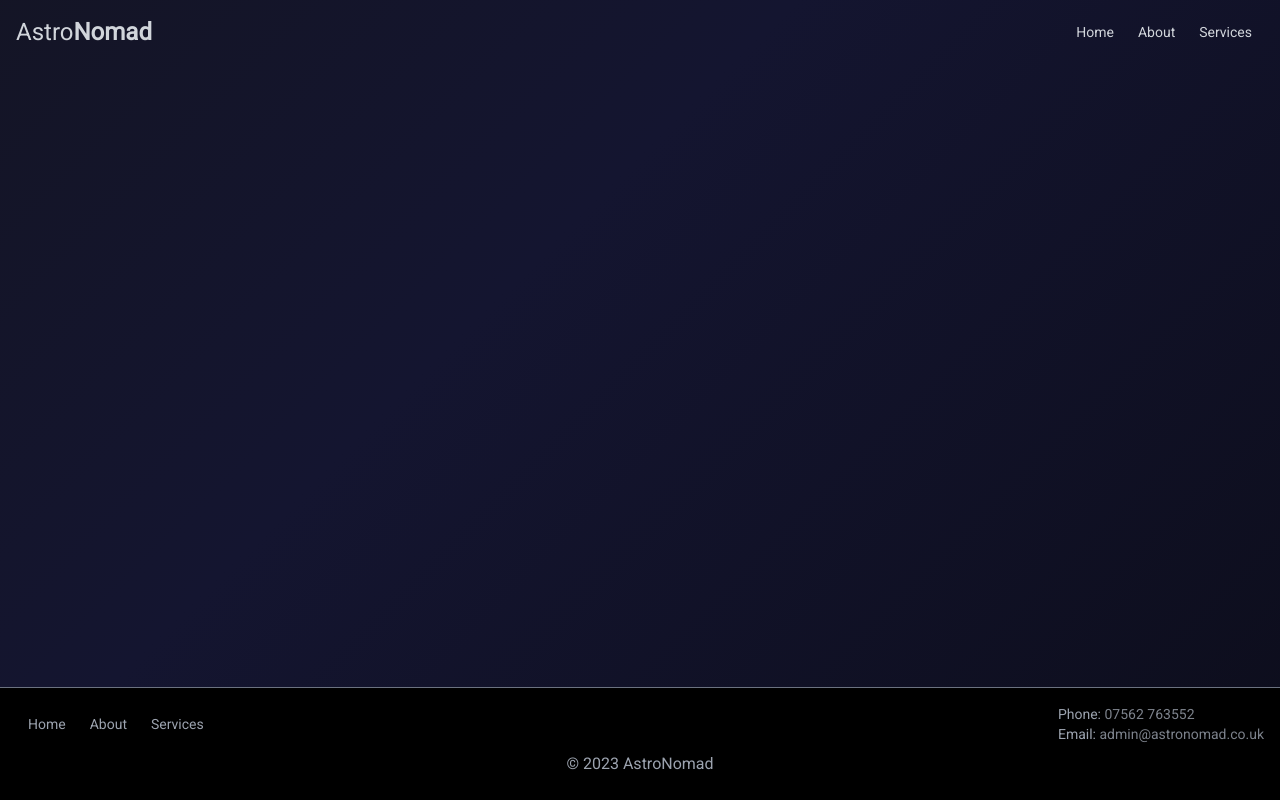
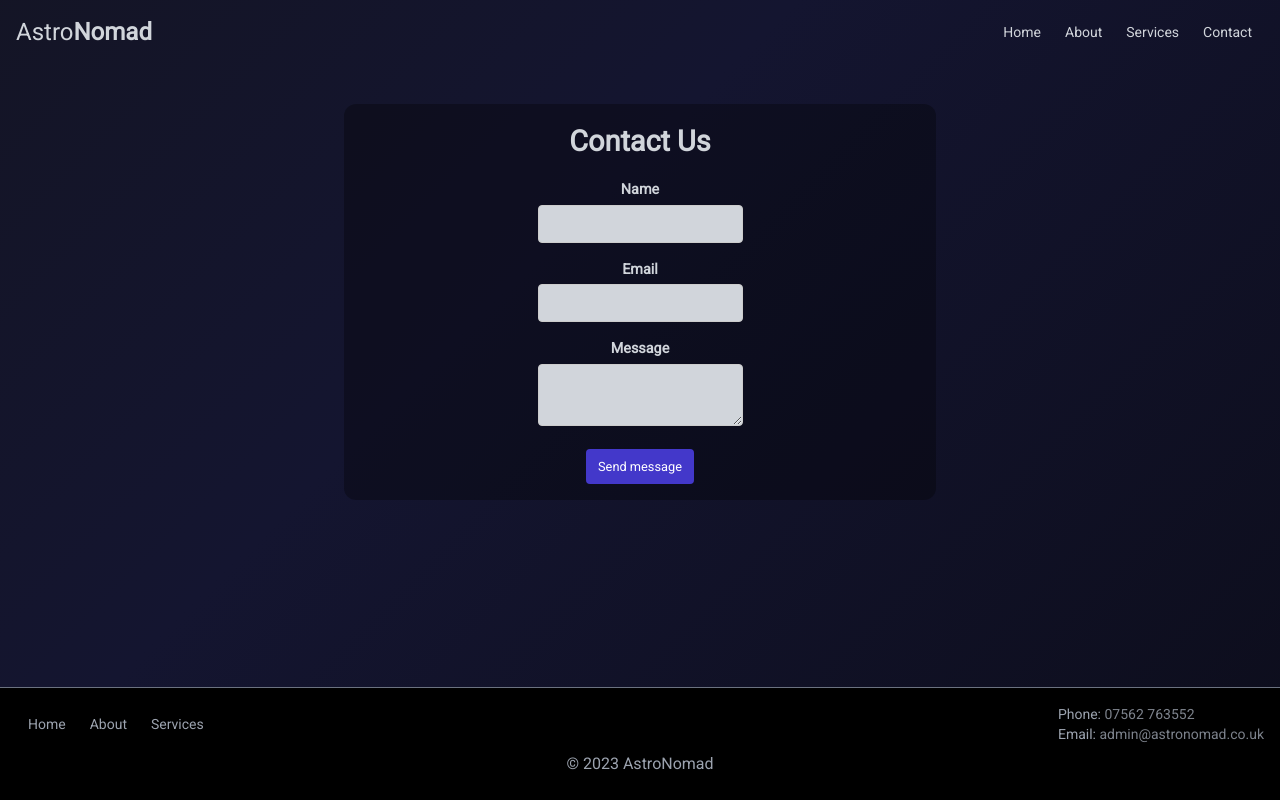
Before and after one commit to HMaxWilson/AstroNomad, a Vue app: page /contact in a window 1280 px wide. Built offline with nearby package versions, Linux system fonts and the light colour scheme.

Commit message:
contact page added

```diff
--- a/src/components/global/TheHeader.vue
+++ b/src/components/global/TheHeader.vue
@@ -12,6 +12,7 @@
             <li class="px-3 py-1 hover:font-bold"><a href="/">Home</a></li>
             <li class="px-3 py-1 hover:font-bold"><a href="/about">About</a></li>
             <li class="px-3 py-1 hover:font-bold"><a href="/services">Services</a></li>
+            <li class="px-3 py-1 hover:font-bold"><a href="/contact">Contact</a></li>
           </ul>
         </nav>
       </div>
--- /dev/null
+++ b/src/pages/Contact.vue
@@ -0,0 +1,58 @@
+<template>
+  <div class="p-4 bg-[#00000050] rounded-xl w-1/2 mx-auto">
+    <h1 class="text-gray-300">Contact Us</h1>
+    <form accept-charset="UTF-8" action="https://www.formbackend.com/f/b749cbfa9f170be9" method="POST">
+      <div class="form-fields">
+        <label for="name">Name</label>
+        <input class="bg-gray-300" type="text" id="name" name="name" required>
+      </div>
+
+      <div class="form-fields">
+        <label for="email">Email</label>
+        <input class="bg-gray-300" type="email" id="email" name="email" required>
+      </div>
+
+      <div class="form-fields">
+        <label for="message">Message</label>
+        <textarea class="bg-gray-300" id="message" name="message" required></textarea>
+      </div>
+
+      <button class="text-gray-300" type="submit">Send message</button>
+    </form>
+  </div>
+</template>
+
+<style scoped>
+h1 {
+  font-size: 1.8rem;
+  font-weight: bold;
+  margin-bottom: 1rem;
+}
+.form-fields {
+  margin-bottom: 1rem;
+}
+label {
+  display: block;
+  margin-bottom: 4px;
+  font-weight: bold;
+  font-size: 0.9rem;
+}
+input[type="text"], input[type="email"], textarea {
+  border: 1px solid #ccc;
+  font-size: 1rem;
+  padding: 6px 10px;
+  border-radius: 4px;
+}
+body { display: block }
+button[type="submit"] {
+  background-color: rgb(67 56 202);
+  color: white;
+  font-size: 0.8rem;
+  border: none;
+  border-radius: 4px;
+  padding: 8px 12px;
+  font-weight: 500;
+}
+</style>
+<script setup>
+</script>
--- a/src/router/index.js
+++ b/src/router/index.js
@@ -18,6 +18,11 @@ const router = createRouter({
       path: '/services',
       name: 'services',
       component: () => import('../pages/Services.vue')
+    },
+    {
+      path: '/contact',
+      name: 'contact',
+      component: () => import('../pages/Contact.vue')
     }
   ]
 })
```
